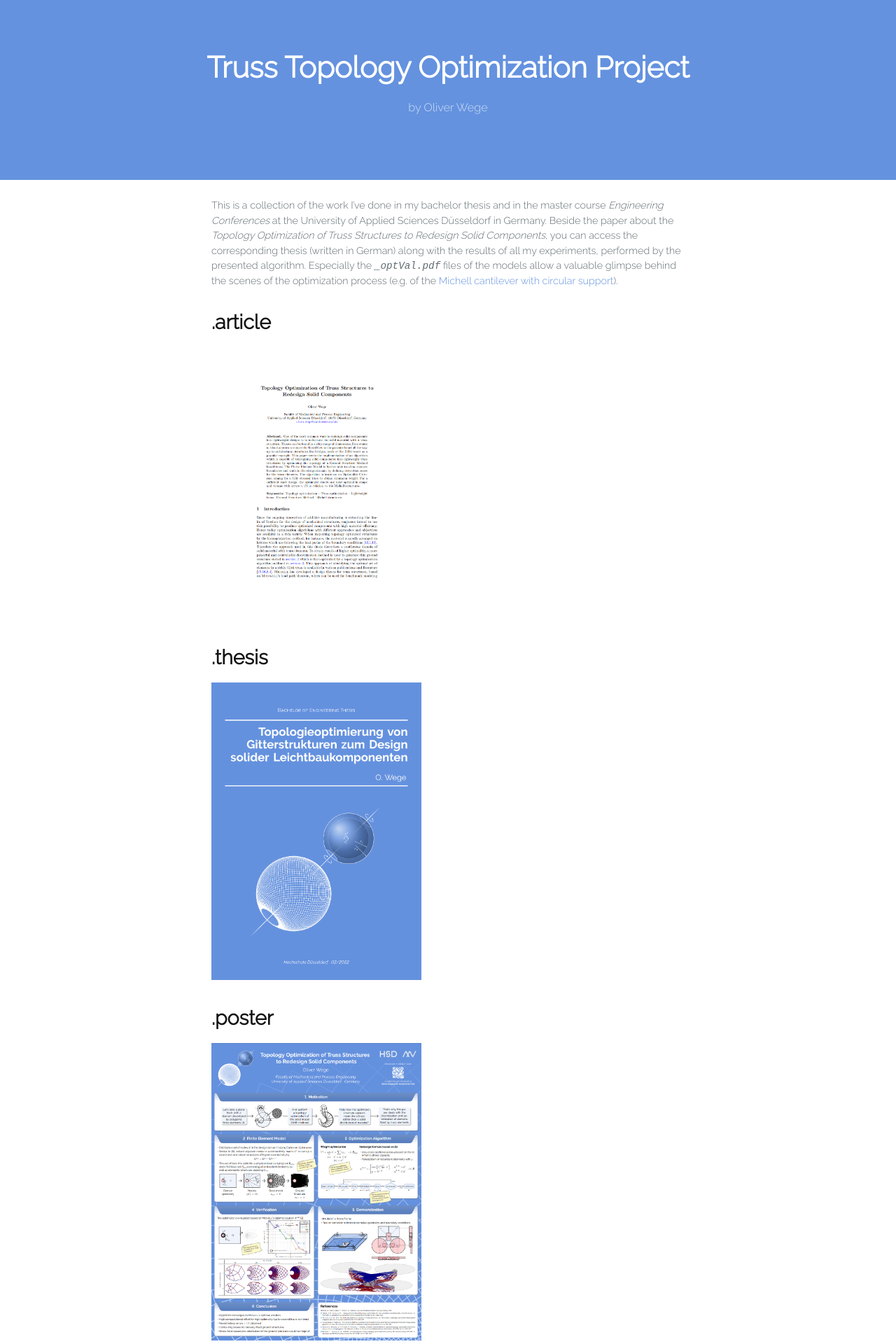
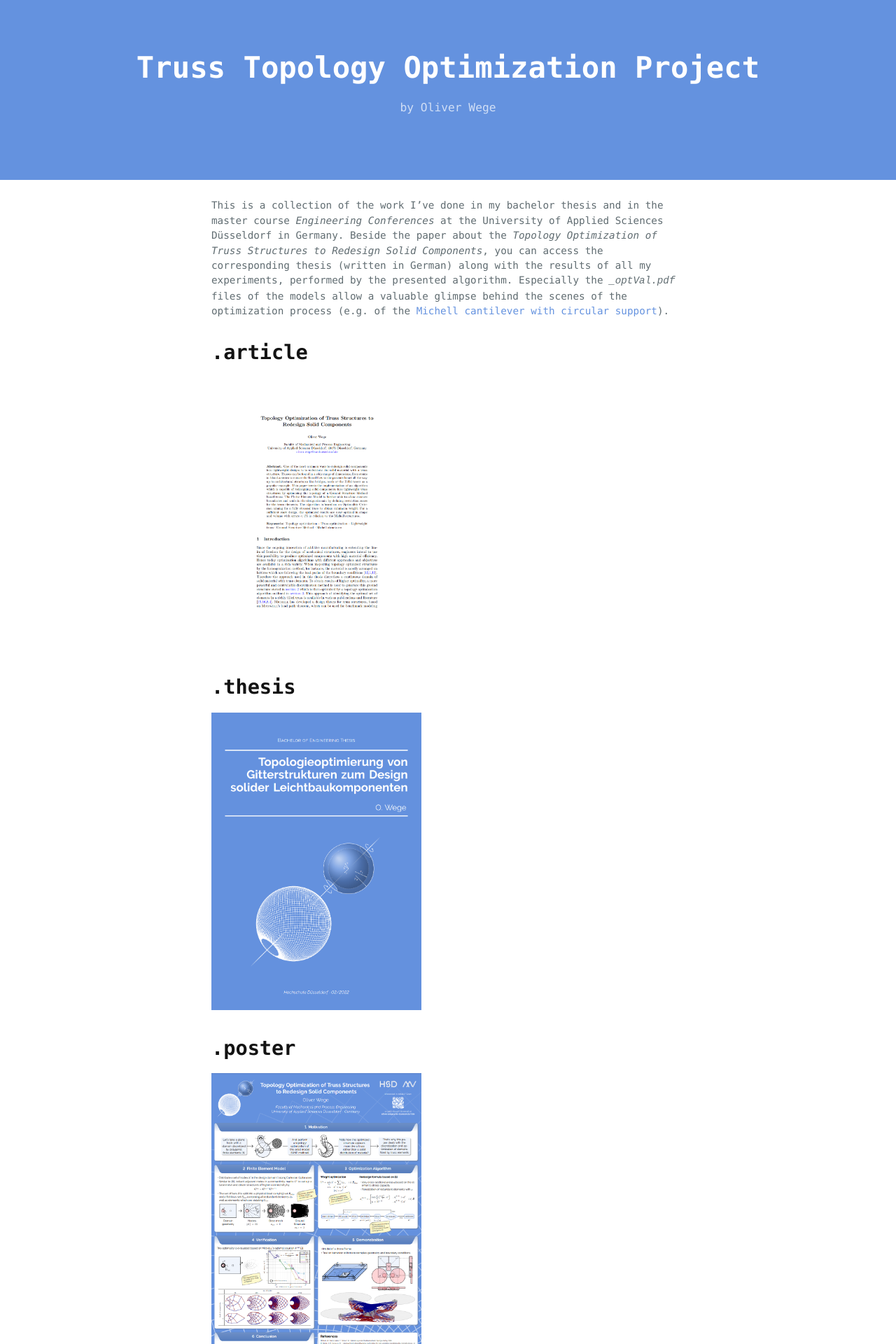
Before and after one commit to olwege/olwege.github.io, a Jekyll site: the page built from index.md, in a window 1280 px wide. Shown: the top 1920 px of the page at 70% size. Built offline with Jekyll 4.4.1, drawn with Linux system fonts in a browser that asks for light colours; some web fonts are replaced; our own code applies the rules of GitHub Pages for plain Markdown files.

```diff
--- a/_layouts/default.html
+++ b/_layouts/default.html
@@ -9,7 +9,7 @@
 
     <link rel="preconnect" href="https://fonts.googleapis.com">
     <link rel="preconnect" href="https://fonts.gstatic.com" crossorigin>
-    <link href="https://fonts.googleapis.com/css2?family=Raleway:wght@300&display=swap" rel="stylesheet">
+    <link href="https://fonts.googleapis.com/css2?family=Red+Hat+Mono:wght@300&display=swap" rel="stylesheet">
 
     <meta name="viewport" content="width=device-width, initial-scale=1">
     <meta name="theme-color" content="#6492DF">
--- a/_sass/jekyll-theme-cayman.scss
+++ b/_sass/jekyll-theme-cayman.scss
@@ -28,9 +28,9 @@
 body {
   padding: 0;
   margin: 0;
-  /*font-family: "Open Sans", "Helvetica Neue", Helvetica, Arial, sans-serif;*/
-  // font-family: "Lucida Console", monospace, ui-monospace;
-  font-family: 'Raleway', sans-serif;
+  // font-family: "Open Sans", "Helvetica Neue", Helvetica, Arial, sans-serif;
+  font-family: "Red Hat Mono", "Lucida Console", ui-monospace, monospace;
+  // font-family: 'Raleway', sans-serif;
   font-size: 16px;
   line-height: 1.5;
   color: $body-text-color;
--- a/index.md
+++ b/index.md
@@ -20,7 +20,7 @@ This is a collection of the work I've done in my bachelor thesis and in the mast
 <img src="/thumbnails/experiments.png " alt="experiments" width="300"/>
 </a>
 
-# .contact
+# .contact.
 Oliver Wege, BEng <br>
 Research Assistant | Computational Engineering <br>
 [oliver.wege@hs-duesseldorf.de](mailto:oliver.wege@hs-duesseldorf.de)
```
